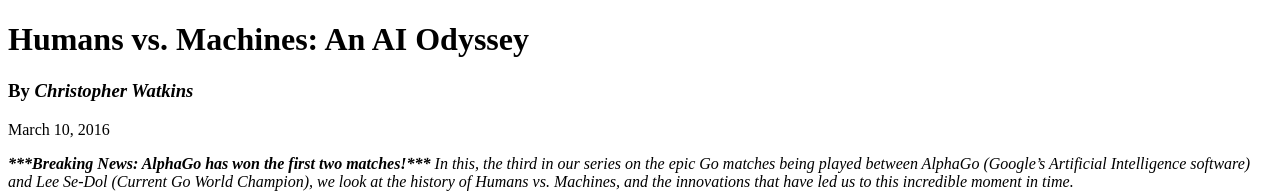
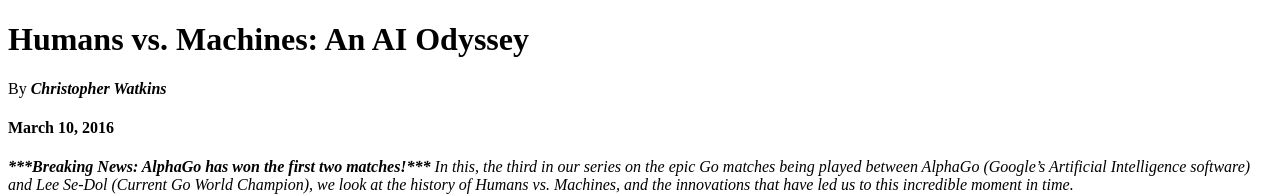
Before and after one commit to matthardwick/lesson-blog-markup, a plain HTML site: page index.html in a window 1280 px wide. Shown: the top 196 px of the page. Drawn offline with Linux system fonts and the light colour scheme.

Commit message:
Review Corrections 2
changed h3 to p instead of h4

```diff
--- a/index.html
+++ b/index.html
@@ -9,9 +9,9 @@
   <!-- Format this text to match the mockup exactly! -->
   <h1>Humans vs. Machines: An AI Odyssey</h1>
 
-  <h3>By <strong><em>Christopher Watkins</em></strong></h3>
+  <p>By <strong><em>Christopher Watkins</em></strong></p>
 
-  <p>March 10, 2016</p>
+  <h4>March 10, 2016</h4>
 
   <p><strong><em>***Breaking News: AlphaGo has won the first two matches!***</strong> In this, the third in our series on the epic Go matches being played between AlphaGo (Google’s Artificial Intelligence software) and Lee Se-Dol (Current Go World Champion), we look at the history of Humans vs. Machines, and the innovations that have led us to this incredible moment in time.</em></p>
 
```
